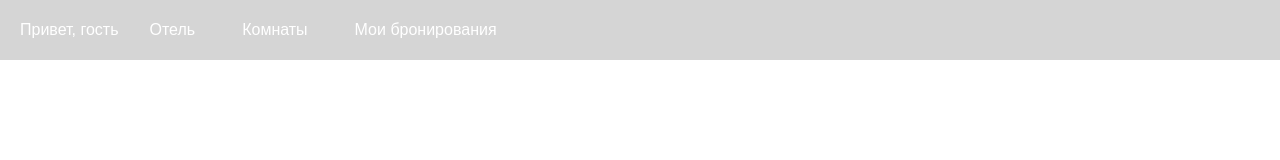
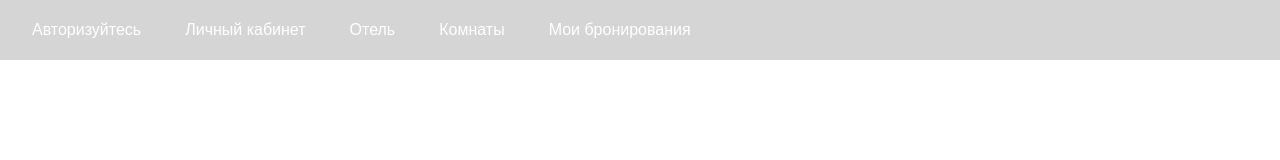
Before and after one commit to WhatKindOfPhrasesDoYouUse/HotelFrontend, a React (Vite) app: page /mybookings in a window 1280 px wide. Shown: the top 160 px of the page. Built offline with nearby package versions, Linux system fonts and the light colour scheme.

Commit message:
обновил отображение пунктов на navbar

```diff
--- a/src/components/HotelDetail.jsx
+++ b/src/components/HotelDetail.jsx
@@ -14,7 +14,7 @@ const HotelDetail = () => {
                 const response = await fetch(`http://localhost:5221/api/hotels`);
                 if (!response.ok) throw new Error("Ошибка загрузки данных отеля");
                 const data = await response.json();
-                setHotel(data[0]); // оставим так, как ты хочешь
+                setHotel(data[0]);
             } catch (error) {
                 setError(error.message);
             } finally {
@@ -32,7 +32,6 @@ const HotelDetail = () => {
         <div>
             <Navbar />
 
-            {/* Хедер с изображением */}
             <div style={styles.header}>
                 <img src="src/images/hotels/hotel-image-1.jpg" alt="Hotel" style={styles.headerImage} />
                 <div style={styles.headerOverlay}>
@@ -41,15 +40,12 @@ const HotelDetail = () => {
                 </div>
             </div>
 
-            {/* Контент */}
             <div style={styles.content}>
-                {/* Описание */}
                 <section style={styles.section}>
                     <h2 style={styles.sectionTitle}>Об отеле</h2>
                     <p style={styles.description}>{hotel.description}</p>
                 </section>
 
-                {/* Информация */}
                 <section style={styles.section}>
                     <h2 style={styles.sectionTitle}>Информация</h2>
                     <ul style={styles.infoList}>
@@ -60,14 +56,12 @@ const HotelDetail = () => {
                     </ul>
                 </section>
 
-                {/* Кнопка к комнатам */}
-                <section style={styles.section}>
+{/*                <section style={styles.section}>
                     <Link to={`/hotels/${hotel.id}/rooms`} style={styles.button}>
                         Просмотр комнат
                     </Link>
-                </section>
+                </section>*/}
 
-                {/* Галерея */}
                 <section style={styles.gallerySection}>
                     <h2 style={styles.sectionTitle}>Галерея</h2>
                     <div style={styles.gallery}>
--- a/src/components/Navbar.jsx
+++ b/src/components/Navbar.jsx
@@ -1,11 +1,11 @@
 import { Link } from "react-router-dom";
 import { jwtDecode } from "jwt-decode";
 import { useEffect, useState } from "react";
-import {useNavigate} from "react-router-dom";
+import { useNavigate } from "react-router-dom";
 
 const Navbar = () => {
     const [userName, setUserName] = useState("");
-    const Navigate = useNavigate();
+    const navigate = useNavigate();
 
     useEffect(() => {
         const getUserNameFromToken = async () => {
@@ -20,7 +20,6 @@ const Navbar = () => {
                     setUserName("");
                 }
             } else {
-                console.log("Пользователь не прошел аутентификацию, токен не получен");
                 setUserName("");
             }
         };
@@ -30,36 +29,29 @@ const Navbar = () => {
     const handleLogout = () => {
         localStorage.removeItem("token");
         setUserName("");
-        window.location.href = '/hotels';
-    };
-
-    const handleSelectChange = (event) => {
-        if (event.target.value === 'logout') {
-            handleLogout();
-        } else if (event.target.value === 'profile') {
-            Navigate('/guest-profile');
-        }
+        navigate('/hotels');
     };
 
     return (
         <nav style={styles.navbar}>
+            <div style={styles.navContainer}>
                 <div style={styles.navItems}>
                     {userName ? (
-                    <select
-                        style={styles.select}
-                        onChange={handleSelectChange}
-                    >
-                        <option value="">{`Здравствуй, ${userName}`}</option>
-                        <option value="profile">Личный кабинет</option>
-                        <option value="logout">Выйти</option>
-                    </select>
+                        <>
+                            <span style={styles.greeting}>{`Здравствуйте, ${userName}`}</span>
+                            <button onClick={handleLogout} style={styles.logoutButton}>
+                                Выйти
+                            </button>
+                        </>
                     ) : (
-                    <span style={styles.greeting}>Привет, гость</span>
+                        <Link to="/login" style={styles.navLinks}>Авторизуйтесь</Link>
                     )}
 
+                    <Link to="/guest-profile" style={styles.navLinks}>Личный кабинет</Link>
                     <Link to="/hotels" style={styles.navLinks}>Отель</Link>
                     <Link to="/hotels/1/rooms" style={styles.navLinks}>Комнаты</Link>
                     <Link to="/mybookings" style={styles.navLinks}>Мои бронирования</Link>
+                </div>
             </div>
         </nav>
     );
@@ -73,46 +65,47 @@ const styles = {
         left: 0,
         backgroundColor: '#D5D5D5',
         padding: '10px 20px',
-        color: 'fff',
+        color: '#fff',
         zIndex: 1000,
+    },
+    navContainer: {
+        display: 'flex',
+        alignItems: 'center',
+        width: '100%',
+        justifyContent: 'flex-start',
     },
     navItems: {
         display: 'flex',
-        justifyItems: 'flex-start',
         alignItems: 'center',
-        margin: '0 auto',
-        gap: '15px',
+        gap: '20px',
     },
     navLinks: {
         color: '#fff',
         textDecoration: 'none',
         fontSize: '16px',
-        padding: '8px 16px',
+        padding: '8px 12px',
+        borderRadius: '4px',
+        transition: 'background-color 0.2s',
+        ':hover': {
+            backgroundColor: 'rgba(255,255,255,0.2)',
+        }
     },
     greeting: {
         color: '#fff',
         fontSize: '16px',
-        cursor: 'pointer', // Указатель на то, что это кликабельный элемент
     },
-    select: {
-        backgroundColor: '#fff',
-        color: '#333',
+    logoutButton: {
+        backgroundColor: 'transparent',
+        color: '#fff',
+        border: '1px solid #fff',
+        borderRadius: '4px',
+        padding: '8px 16px',
         fontSize: '16px',
-        borderRadius: '5px',
-        border: 'none',
-        padding: '8px 12px',
         cursor: 'pointer',
-        boxShadow: '0px 4px 8px rgba(0, 0, 0, 0.1)',
-        appearance: 'none', // Убираем стандартный стиль для select
-        WebkitAppearance: 'none', // Для Safari
-        MozAppearance: 'none', // Для Firefox
-    },
-    option: {
-        backgroundColor: '#007bff',
-        color: '#fff',
-        padding: '10px 20px',
-        border: 'none',
-        cursor: 'pointer',
+        transition: 'all 0.2s',
+        ':hover': {
+            backgroundColor: 'rgba(255,255,255,0.1)',
+        }
     }
 };
 
```
Lines whose indentation alone changed are shown as unchanged.
